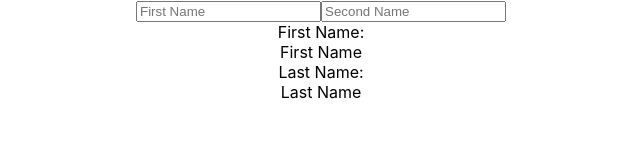
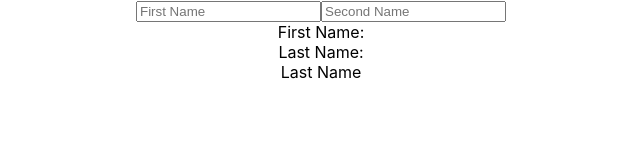
Before and after one commit to VladimirRM/g-js-redux, a React (Create React App) app: page / in a window 1280 px wide. Shown: the top 160 px of the page, without its empty margins (319-959 px from the left). Built offline with nearby package versions, Linux system fonts and the light colour scheme.

Commit message:
Crete input FIrstName

```diff
--- a/src/components/FirstName.js
+++ b/src/components/FirstName.js
@@ -2,8 +2,8 @@ import React from 'react'
 import { useSelector } from 'react-redux'
 
 const FirstName = () => {
-
-    return <div className='font-bold'>First Name</div>
+    const name  = useSelector(state=> state.user.firstName)
+    return <div className='font-bold'>{name}</div>
 }
 
 export default FirstName
```
